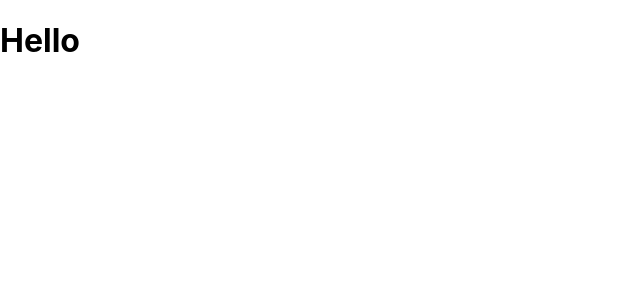
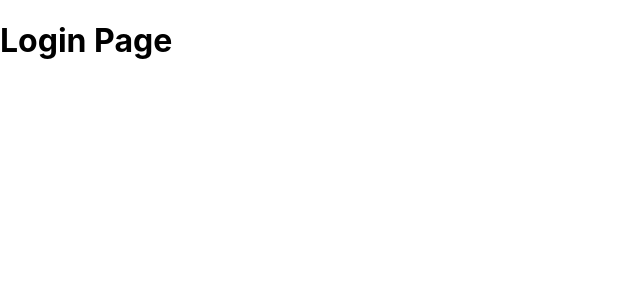
Before and after one commit to Poojavpatel/graphql_proj, a React (Create React App) app in the folder client/: page / in a window 1280 px wide. Shown: the top 300 px of the page, without its empty margins (0-640 px from the left). Built offline with nearby package versions, Linux system fonts and the light colour scheme.

Commit message:
added login component and routed it to '/'

```diff
--- a/client/src/App.js
+++ b/client/src/App.js
@@ -1,11 +1,13 @@
 import React from 'react';
 import './App.css';
+import {BrowserRouter, Route} from 'react-router-dom';
+import LoginPage from './pages/login';
 
 function App() {
   return (
-    <div className="App">
-      <h1>Hello</h1>
-    </div>
+    <BrowserRouter>
+      <Route path="/" component={LoginPage}/>
+    </BrowserRouter>
   );
 }
 
--- /dev/null
+++ b/client/src/pages/login.js
@@ -0,0 +1,11 @@
+import React,{Component} from 'react';
+
+class LoginPage extends Component{
+  render(){
+    return(
+      <h1>Login Page</h1>
+    )
+  }
+}
+
+export default LoginPage;
```
